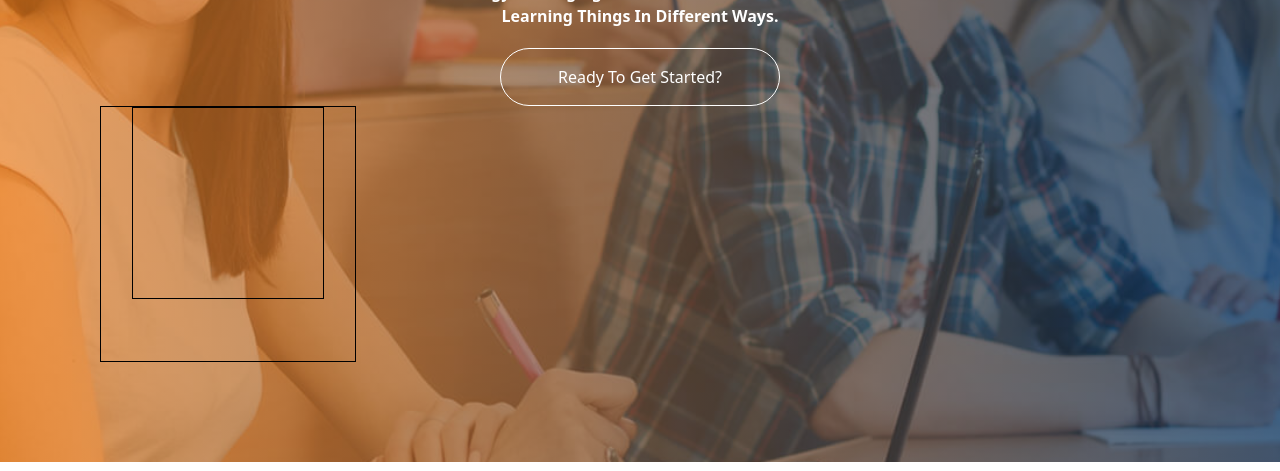
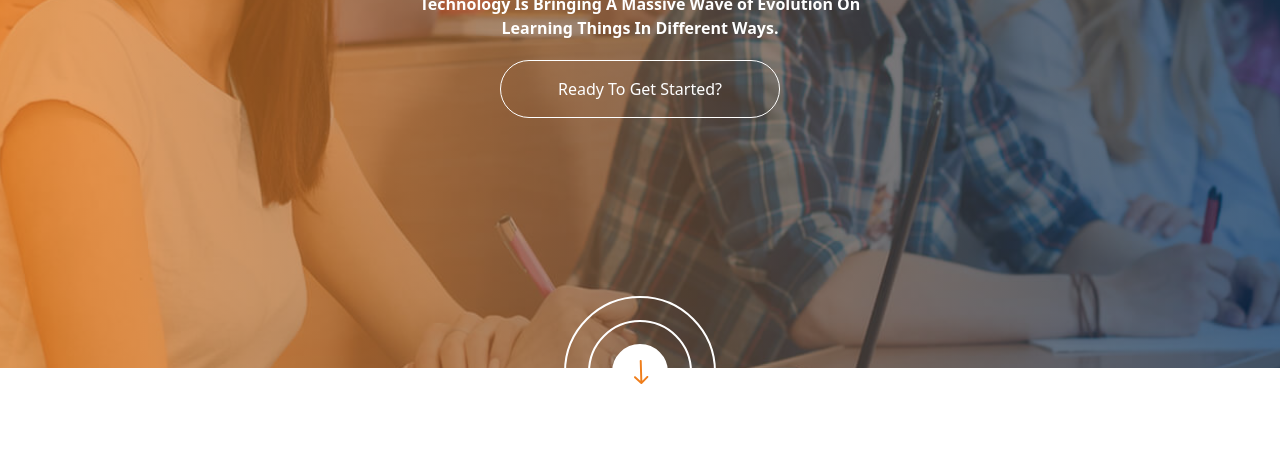
Before and after one commit to Harpreet02102001/tailwind_project, a website built with Vite: page index.html in a window 1280 px wide. Shown: the part 329-800 px from the top of the page. Built offline with nearby package versions, Linux system fonts and the light colour scheme.

Commit message:
changes in hero section (down arrow section )

```diff
--- /dev/null
+++ b/extra.html
@@ -0,0 +1,12 @@
+
+        <div
+          class="flex rounded-full border-2 border-black h-64 w-64 mx-auto mt-100"
+        >
+          <div
+            class="flex rounded-full self-center mx-auto border-2 border-white h-48 w-48"
+          >
+            <div
+              class="rounded-full self-center mx-auto border-2 border-white h-32 w-32"
+            ></div>
+          </div>
+        </div>
--- a/index.html
+++ b/index.html
@@ -18,9 +18,27 @@
         </div>
         <div>
           <ul class="flex">
-            <li><a class="text-white text-xl mx-8 p-2 border-b-2 border-transparent hover:border-white" href="#" >Home</a></li>
-            <li><a class="text-white text-xl mx-8 p-2 border-b-2 border-transparent hover:border-white" href="#" >Courses</a></li>
-            <li><a class="text-white text-xl mx-8 p-2 border-b-2 border-transparent hover:border-white" href="#" >Contact</a></li>
+            <li>
+              <a
+                class="text-white text-xl mx-8 p-2 border-b-2 border-transparent hover:border-white"
+                href="#"
+                >Home</a
+              >
+            </li>
+            <li>
+              <a
+                class="text-white text-xl mx-8 p-2 border-b-2 border-transparent hover:border-white"
+                href="#"
+                >Courses</a
+              >
+            </li>
+            <li>
+              <a
+                class="text-white text-xl mx-8 p-2 border-b-2 border-transparent hover:border-white"
+                href="#"
+                >Contact</a
+              >
+            </li>
           </ul>
         </div>
         <div class="flex justify-between m-1.5">
@@ -31,7 +49,7 @@
             <span class="text-blue-900">Login</span>
           </button>
           <button
-            class="border  border-white bg-transparent rounded-lg inline-flex items-center py-2 px-3 ml-2"
+            class="border border-white bg-transparent rounded-lg inline-flex items-center py-2 px-3 ml-2"
           >
             <img
               class="h-4 mx-2"
@@ -45,20 +63,33 @@
       <hr class="border-white" />
       <!--this hr tag for a white line and devider -->
       <!-- following section is a main content section  -->
-      <div class="container mx-auto p-25">
-        <div class="mx-auto w-lg text-center">
+      <div class="container mx-auto pt-28 min-h-[600px]">
+        <div class="box-border mx-auto w-lg text-center mb-50 ">
           <h1 class="text-white text-5xl font-bold">Learn From Anywhere</h1>
           <p class="text-white text-1xl font-bold pt-4">
             Technology Is Bringing A Massive Wave of Evolution On Learning
             Things In Different Ways.
           </p>
-          <button class="text-white border border-white p-4 w-70 mt-5 rounded-4xl">Ready To Get Started?</button>
+          <button
+            class="text-white border border-white p-4 w-70 mt-5 mb-20 rounded-4xl"
+          >
+            Ready To Get Started?
+          </button>
         </div>
-            <div class="border h-64 w-64">
-              <div class="border h-48 mx-auto grid place-item-center w-48"></div>
+      </div>
+    </div>
+    <!-- main content area start from here -->
+     <div
+          class="flex rounded-full border-2 border-white h-38 w-38 mx-auto -mt-18"
+        >
+          <div
+            class="flex rounded-full self-center mx-auto border-2 border-white h-26 w-26"
+          >
+            <div
+              class="box-border rounded-full self-center mx-auto border-2  border-white h-14 w-14 bg-white ">
+              <img src="./assets/arrow.svg" alt="" class="h-6 mt-3.5  ml-5">
             </div>
           </div>
-      </div>
-    </div>
+        </div>
   </body>
 </html>
```
Also changed, not shown: assets/arrow.svg (added), output.css, 1 other file.
